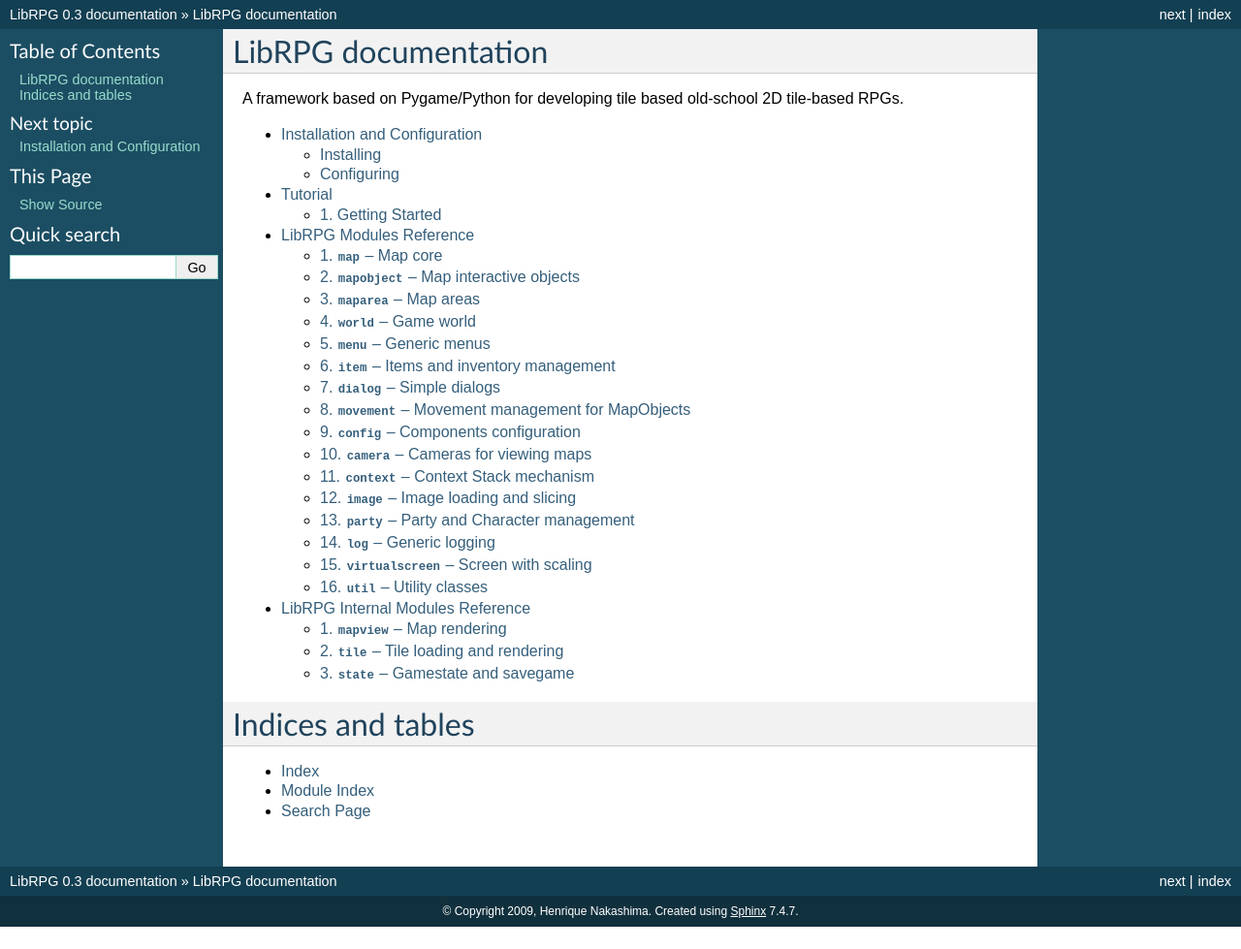
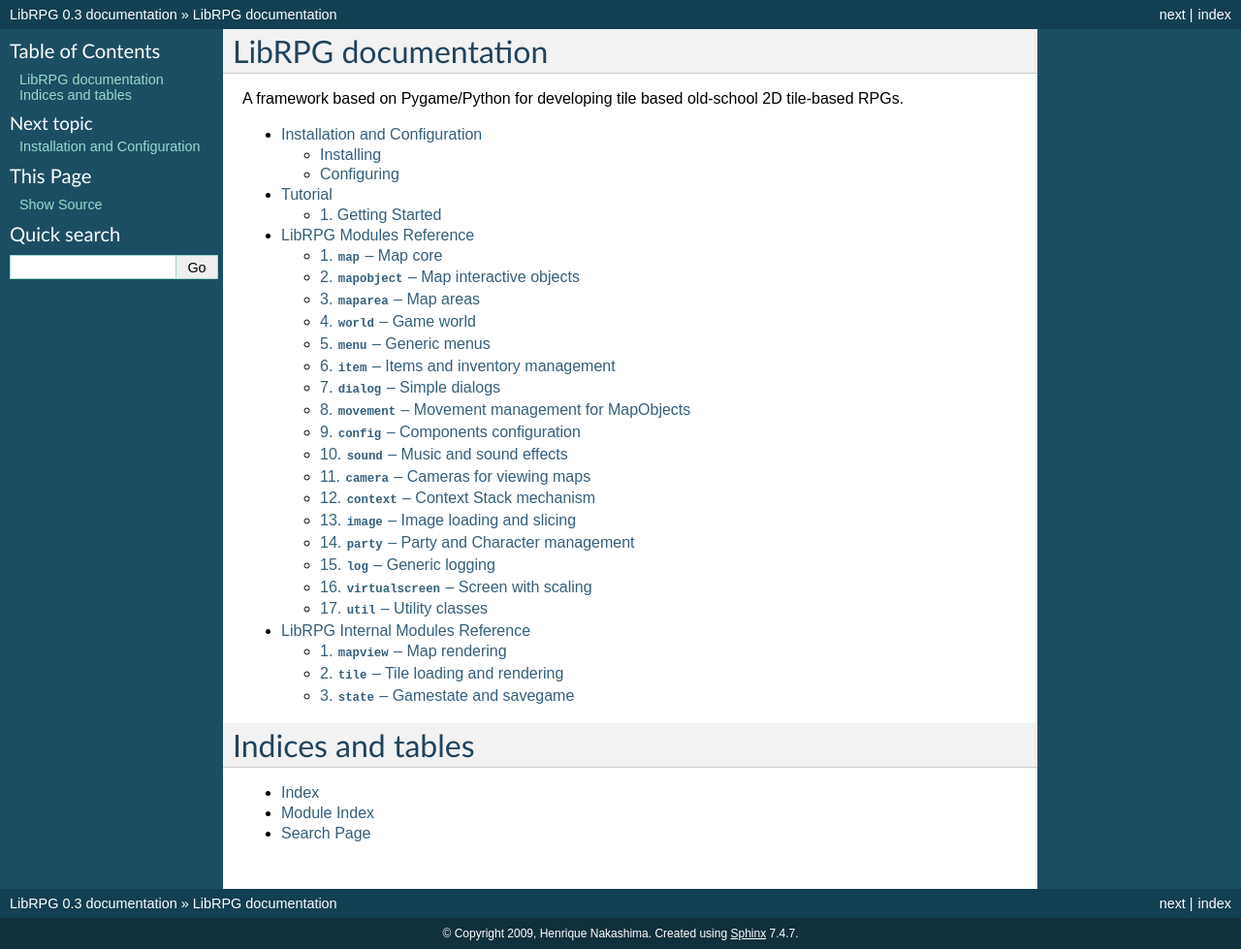
Before and after one commit to sllllls/librpg, a Sphinx documentation site: the page built from docs/reference/source/index.rst, in a window 1280 px wide. Shown: the whole page at 97% size. Built offline with Sphinx 7.4.7, drawn with Linux system fonts in a browser that asks for light colours; before the commit the page ends 956 px from its top, so only the background shows below that.

Commit message:
- Sound reference placeholder added

```diff
--- a/docs/reference/source/reference/public_mods.rst
+++ b/docs/reference/source/reference/public_mods.rst
@@ -15,6 +15,7 @@
     dialog
     movement
     config
+    sound
     camera
     context
     image
--- /dev/null
+++ b/docs/reference/source/reference/sound.rst
@@ -0,0 +1,13 @@
+:mod:`sound` -- Music and sound effects
+=======================================
+
+.. automodule:: sound
+   :members:
+   :show-inheritance:
+
+Usage
+-----
+
+
+Example
+-------
```
Also changed, not shown: docs/reference/source/reference/config.rst (+7 -7 lines).
